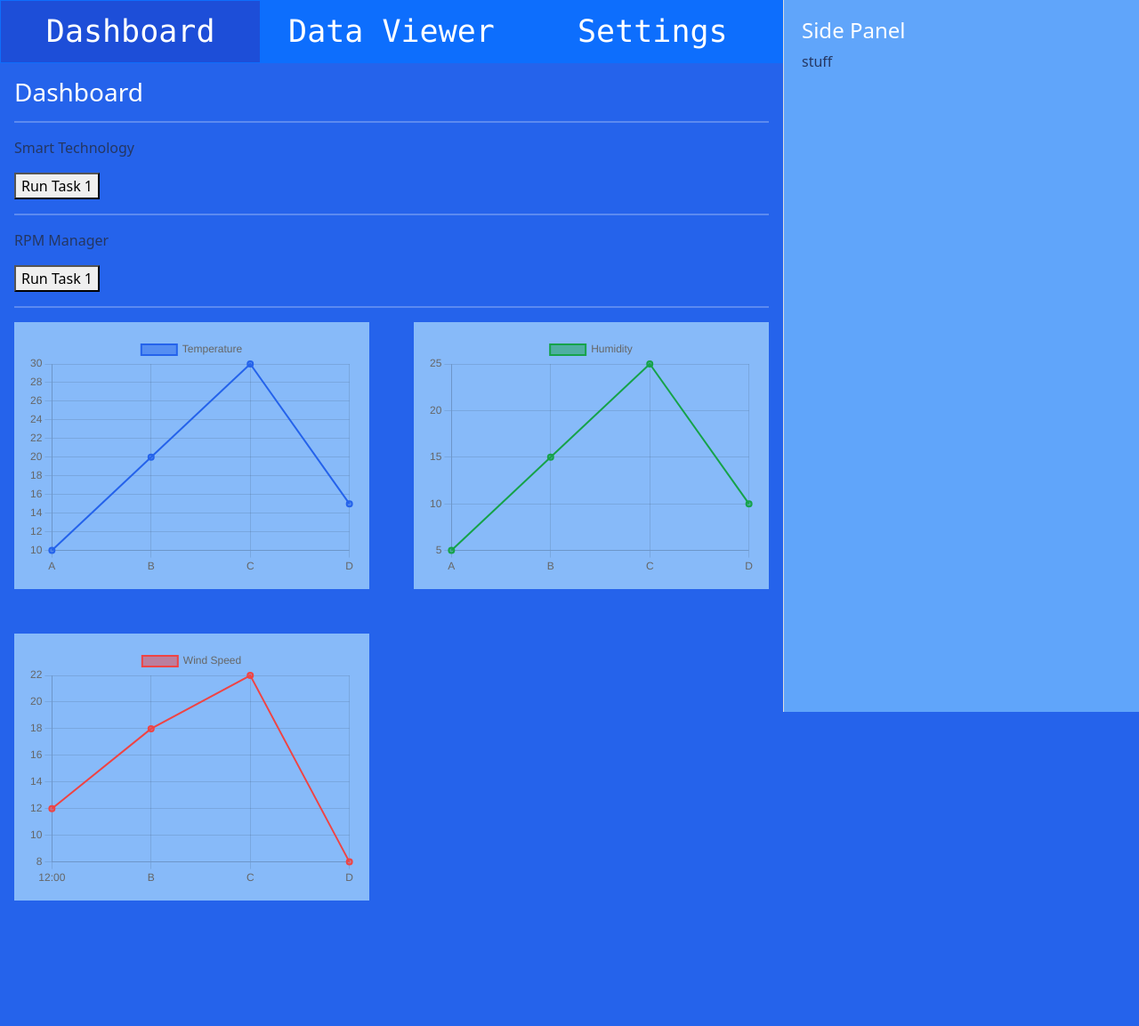
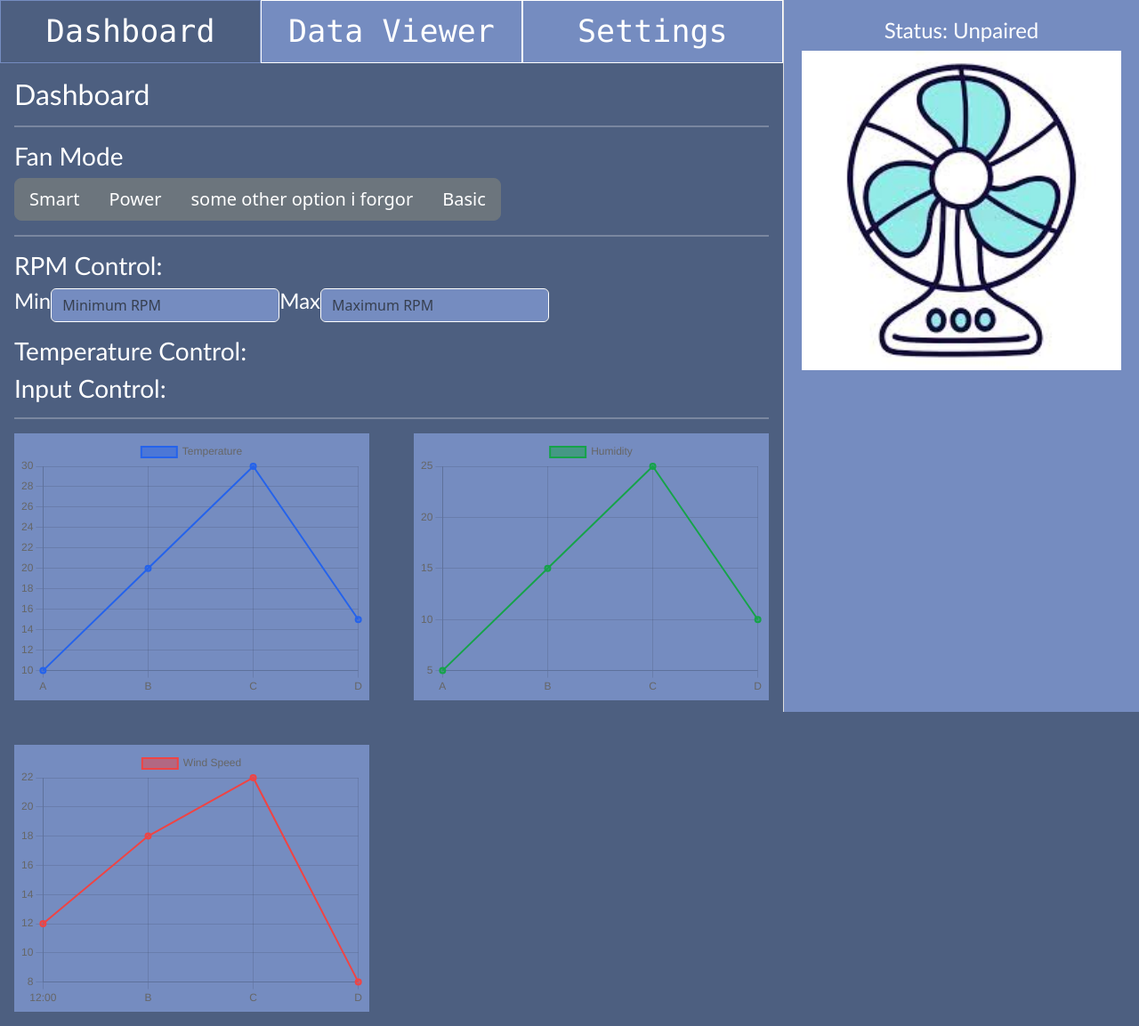
Before and after one commit to ethan-bamburg/CSC_132_Group_Project, a Flask app: page / in a window 1280 px wide. Shown: the whole page at 89% size. Before the commit the page ends 1012 px from the top, so only its background shows below. Run offline with Flask 3, Linux system fonts and the light colour scheme; some libraries are stand-ins or nearby versions.

Commit message:
updated html & css

```diff
--- a/static/css/main.css
+++ b/static/css/main.css
@@ -1,13 +1,15 @@
 body {
-  background-color: #2563eb;
+  background-color: #4D5F80;
 }
 
 p {
   color: #253762;
+  font-family: Garamond, Baskerville, "Baskerville Old Face", "Hoefler Text", "Times New Roman", serif;
 }
 
 h1, h2, h3, h4 {
-    color: white;
+    color: #FFFFFF;
+    font-family: 'Trebuchet MS', sans-serif;
 }
 
 hr {
@@ -40,7 +42,7 @@ hr {
     right: 0;
     width: 400px;
     height: 100vh;
-    background: #60a5fa;
+    background: #758CC0;
     border-left: 1px solid #ddd;
     padding: 20px;
     overflow-y: auto;
@@ -63,23 +65,28 @@ hr {
 
 .nav-tabs .nav-link {
     width: 100%;
-    aspect-ratio: 1 / .15; /* makes buttons square */
+    aspect-ratio: 1 / .15; /* RATIO */
     display: flex;
     align-items: center;
     justify-content: center;
     border-radius: 0;
     font-size: 35px;
     font-family: "Lucida Console", "Courier New", monospace;
-    background-color: #0d6efd; /* Bootstrap primary or your custom color */
+    background-color: #758CC0;
     color: white;
-    border-color: #0d6efd;
+    border-color: #FFFFFF;
 }
 
 
 ul.nav-tabs .nav-link.active {
-  background-color: #1d4ed8; /* Bootstrap primary or your custom color */
+  background-color: #4D5F80;
   color: white;
-  border-color: #0d6efd;
+  border-color: #758CC0;
+}
+
+.btn .btn-secondary {
+    background-color: #758CC0;
+    color: black;
 }
 
 .chart-grid {
@@ -89,15 +96,30 @@ ul.nav-tabs .nav-link.active {
 }
 
 .chart-row {
-    display: table-row;
+    display: table-column;
     grid-template-columns: repeat(auto-fit, minmax(300px, 1fr));
     gap: 50px;
 }
 
 .chart-card {
-    background: #87baf9;
-    padding: 15px;
+    background: #758CC0;
+    padding: 5px;
     height: 300px;
-    border: 3px;
-    border-color: #253762;
+    border-width: 3px;
+    border-color: #FFFFFF;
 }
+
+.fan-icon {
+    background-image: url('../images.jpeg');
+    width: 100%;
+    aspect-ratio: 1 / 1;
+    background-size: contain;   /* set to cover if it looks ugly */
+    background-repeat: no-repeat;
+    background-position: center;
+}
+
+.form-control {
+    background-color: #758CC0;
+    border-color: #FFFFFF;
+    color: #FFFFFF;
+}
--- a/templates/base.html
+++ b/templates/base.html
@@ -16,9 +16,9 @@
     <!-- Chart.js -->
     <script src="https://cdn.jsdelivr.net/npm/chart.js"></script>
 
-    <!-- Socket IO -->
+    <!-- Socket IO
     <script src="https://cdn.socket.io/4.0.0/socket.io.min.js"></script>
-
+    -->
     <link rel="stylesheet" href="{{ url_for('static', filename='css/main.css') }}">
 
     {% block head %} {% endblock %}
--- a/templates/index.html
+++ b/templates/index.html
@@ -28,28 +28,58 @@
 
     <!-- DASHBOARD -->
     <div id="dashboard" class="tab-pane active">
-      <h3>Dashboard</h3>
+      <h2>Dashboard</h2>
       <hr>
 
       <!-- Mode Selector -->
-      <div class="sum">
-        <p>Smart Technology</p>
+      <div>
+        <h3>Fan Mode</h3>
 
-        <button onclick="callPython('task1')">Run Task 1</button>
+        <div class="btn-group btn-group-lg" role="group">
+          <button type="button" class="btn btn-secondary" onclick="callPython('task1')">Smart</button>
+          <button type="button" class="btn btn-secondary" onclick="callPython('task1')">Power</button>
+          <button type="button" class="btn btn-secondary" onclick="callPython('task1')">some other option i forgor</button>
+          <button type="button" class="btn btn-secondary" onclick="callPython('task1')">Basic</button>
+        </div>
 
 
       </div>
 
       <hr>
-      <!-- RPM Fields -->
+      <!-- Input Fields -->
       <div class="sum">
-        <p>RPM Manager</p>
+        <!-- RPM -->
+        <h3>RPM Control:</h3>
 
-        <button onclick="callPython('task1')">Run Task 1</button>
+
+        <div class="btn-group mb-3" role="toolbar">
+          <h4>Min</h4>
+          <input type="number" min="0" class="form-control" placeholder="Minimum RPM" id="minRpm">
+
+          <h4>Max</h4>
+          <input type="number" min="0" class="form-control" placeholder="Maximum RPM" id="maxRpm">
+
+        </div>
+
+        <!-- Temp -->
+        <h3>Temperature Control:</h3>
+
+        <div>
+
+        </div>
+
+        <!-- Input -->
+        <h3>Input Control:</h3>
+
+        <div>
+
+        </div>
+
 
       </div>
 
       <hr>
+
       <!-- Mini Dashboard Charts -->
       <div class="chart-grid">
         <div class="chart-card"><canvas id="chart1"></canvas></div>
@@ -61,7 +91,21 @@
     <!-- DATA VIEWER -->
 
     <div id="dataViewer" class="tab-pane d-none">
-      <h3>Data Viewer</h3>
+
+      <!-- Header Field w/ buttons (File, Import, Export, del, new, etc.) -->
+      <div>
+        <h2>Data Viewer</h2>
+
+
+      </div>
+
+      <hr>
+      <!-- CHARTS -->
+       <div class="chart-grid">
+        <div class="chart-card"><canvas id="chart1"></canvas></div>
+        <div class="chart-card"><canvas id="chart2"></canvas></div>
+        <div class="chart-card"><canvas id="chart3"></canvas></div>
+      </div>
       <button onclick="callPython('task2')">Run Task 2</button>
 
     </div>
@@ -69,7 +113,10 @@
     <!-- SETTINGS -->
 
     <div id="settings" class="tab-pane d-none">
-      <h3>Settings</h3>
+      <h2>Settings</h2>
+      <hr>
+
+
       <button onclick="callPython('task3')">Run Task 3</button>
     </div>
   </div>
@@ -77,8 +124,20 @@
 
 <!-- Right Side Info Panel -->
 <div class="side-panel">
-  <h4>Side Panel</h4>
-  <p>stuff</p>
+  <h4 class="text-center">Status: Unpaired</h4>
+  <div class="fan-icon"></div>
+
+  <div class="event-viewer">
+
+    <div class="top-bar">
+
+    </div>
+
+    <div class="event-logs">
+
+    </div>
+
+  </div>
 </div>
 
 {% endblock %}
@@ -86,15 +145,22 @@
 {% block scripts %}
 
 <script>
-    const socket = io();
 
+  /*
+  GENERAL CRAP I DON'T CARE TO LABEL
+  */
+    // web socket
+    //const socket = io();
+
+    // to check if we are paired, hidden flag
     let isConnected = false;
 
+    // disables the global transparent layer
     function disableOverlay() {
     document.getElementById("pageOverlay").classList.remove("hidden");
     }
 
-
+    // switches tabs in the main content
     function switchTab(tabId) {
     document.querySelectorAll('.tab-pane').forEach(p => {
         p.classList.add('d-none');
@@ -109,6 +175,11 @@
     event.target.classList.add('active');
     }
 
+    /*
+    EVENT LOGS MANAGER
+    */
+
+    // add a new log to the event logs
     function addEvent(message) {
         const eventViewer = document.getElementById("eventlogs");
 
@@ -127,6 +198,21 @@
         eventViewer.scrollTop = eventViewer.scrollHeight;
     }
 
+    /*
+    FIELDS & INPUT MANAGER
+    */
+
+    const rpmInput = document.getElementById("minRpm");
+
+    rpmInput.addEventListener("input", function () {
+        console.log("RPM:", rpmInput.value);
+    });
+
+    /*
+    CHARTS & INFO
+    */
+
+    // chart wrapper, makes it easier to create & manage charts
     function createChart(canvasId, label, labels, data, color, type = 'line') {
     const ctx = document.getElementById(canvasId).getContext('2d');
 
@@ -149,19 +235,25 @@
     });
     }
 
-     const charts = {};
+    // list of charts, to keep track of updating
+    const charts = {};
 
+    // create charts- uwu
     charts.chart1 = createChart('chart1', 'Temperature', ['A', 'B', 'C', 'D'], [10, 20, 30, 15], '#2563eb');
     charts.chart2 = createChart('chart2', 'Humidity', ['A', 'B', 'C', 'D'], [5, 15, 25, 10], '#16a34a');
     charts.chart3 = createChart('chart3', 'Wind Speed', ['12:00', 'B', 'C', 'D'], [12, 18, 22, 8], '#ef4444');
 
-
+    // function to update charts, believe it or not
     function updateChart(chartName, newData) {
     charts[chartName].data.datasets[0].data = newData;
     charts[chartName].update();
     }
 
-    /* PYTHON BACKEND */
+    /*
+    BACKEND COMMUNICATION
+    */
+
+    // function connected to python
     function callPython(taskName) {
     fetch('/run-task', {
         method: 'POST',
@@ -177,9 +269,12 @@
     .catch(err => console.error(err));
     }
 
+    /*
+    // web socket connector
     socket.on('run_js', (data) => {
         addEvent(data);
     });
+    */
 </script>
 
 {% endblock %}
```
